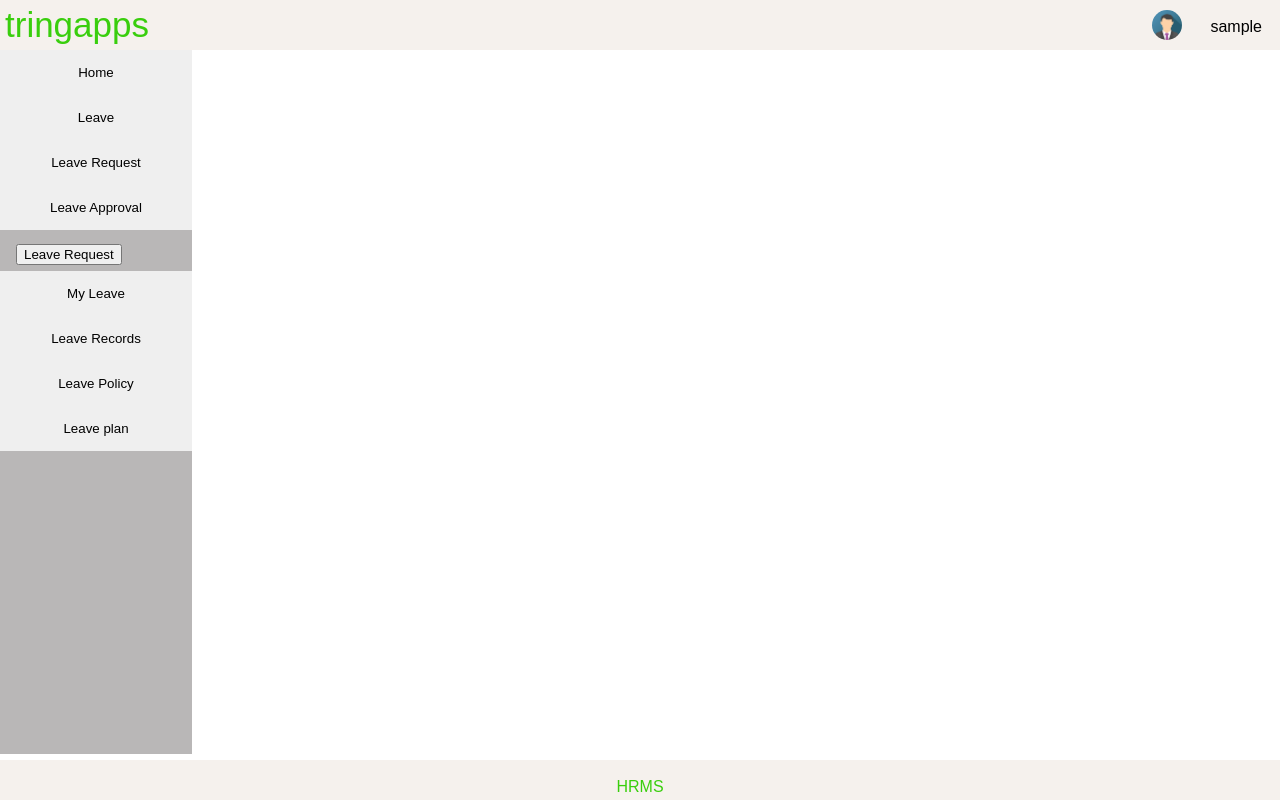
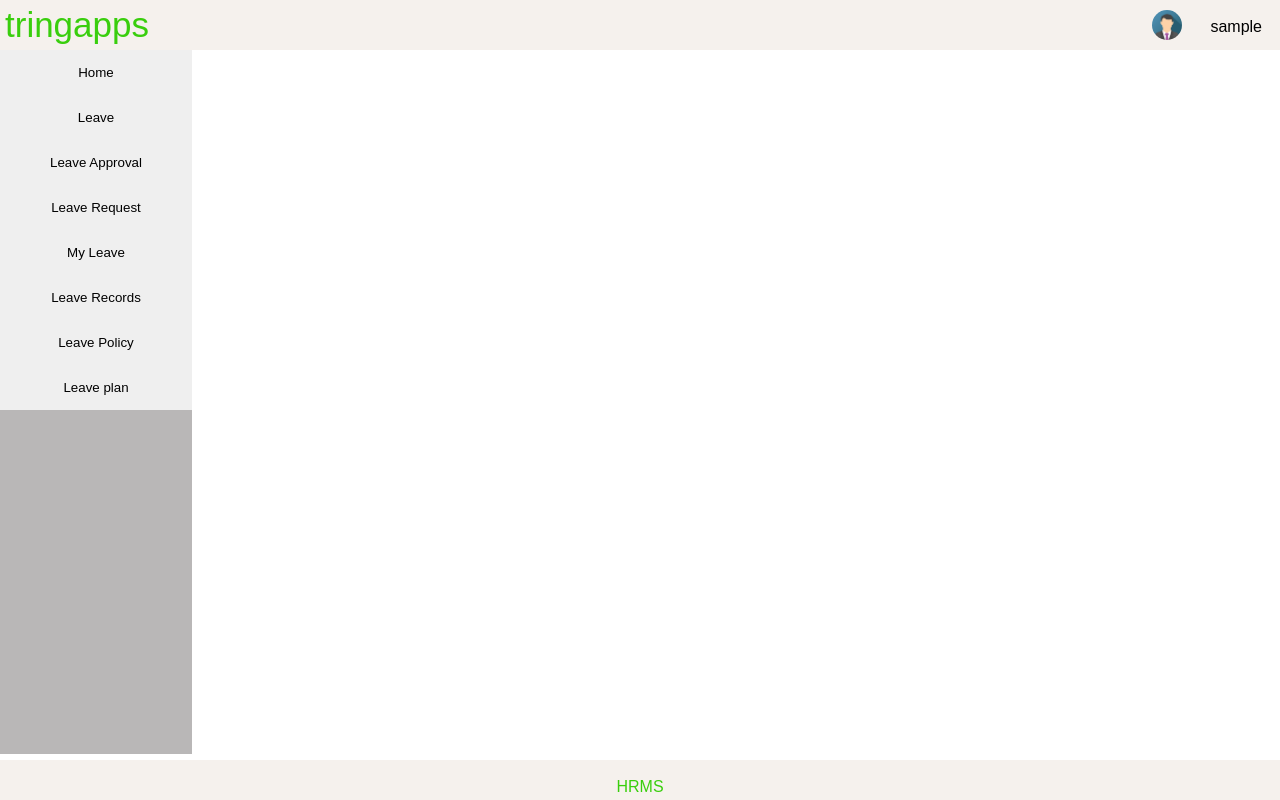
Before and after one commit to Mokesh-off/hrms, a React (Create React App) app: page /dashboard in a window 1280 px wide. Built offline with nearby package versions, Linux system fonts and the light colour scheme; sample sign-in values are in the browser's storage.

Commit message:
new commit

```diff
--- a/src/components/Leave/LeaveRequest/LeaveRequest.css
+++ b/src/components/Leave/LeaveRequest/LeaveRequest.css
@@ -1,4 +1,4 @@
-.main{
+.leaveRequestMain{
   display: flex;
   justify-content: center;
   padding-top: 6%;
--- a/src/components/Leave/LeaveRequest/LeaveRequest.jsx
+++ b/src/components/Leave/LeaveRequest/LeaveRequest.jsx
@@ -162,7 +162,8 @@ class LeaveRequest extends React.Component {
     holidayList=holidayList.holidays;
 
     return(
-      <div className="main">
+      <div className='rightContent'>
+      <div className="leaveRequestMain">
         <div className="container">
           <form >
             <div className="row">
@@ -252,6 +253,7 @@ class LeaveRequest extends React.Component {
           </form>
         </div>
       </div>
+      </div>//rightContainer done
     );
   }
 }
--- a/src/components/SideNav/SideNav.jsx
+++ b/src/components/SideNav/SideNav.jsx
@@ -41,10 +41,9 @@ componentWillMount(){
       <div className='sidenav'>
         <button>Home</button>
         <button>Leave</button>
-        <button>Leave Request</button>
         {/* <Link to="/leaverequests"><button className="link">Leave Approval</button></Link> */}
         <button onClick={e=>this.navigation(e,'/leaverequests')}>Leave Approval</button>
-        <Link to='/leaverequest'><button>Leave Request</button></Link>
+        <button onClick={e=>this.navigation(e,'/leaverequest')}> Leave Request</button>
         <button>My Leave</button>
         <button className={this.state.employeeVisibility}
         onClick={e=>this.navigation(e,'/leaveRecords')}>Leave Records</button>
```
